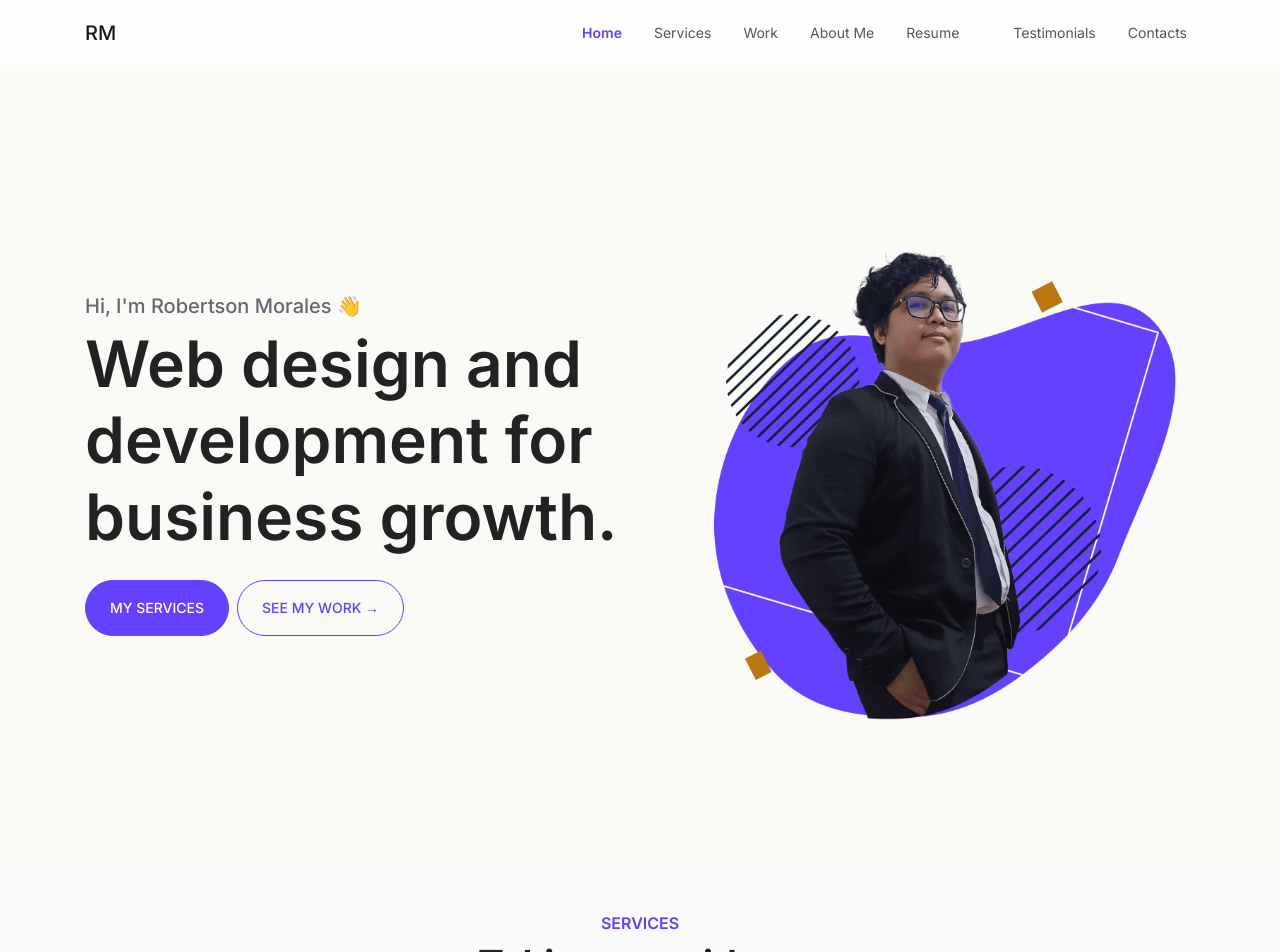
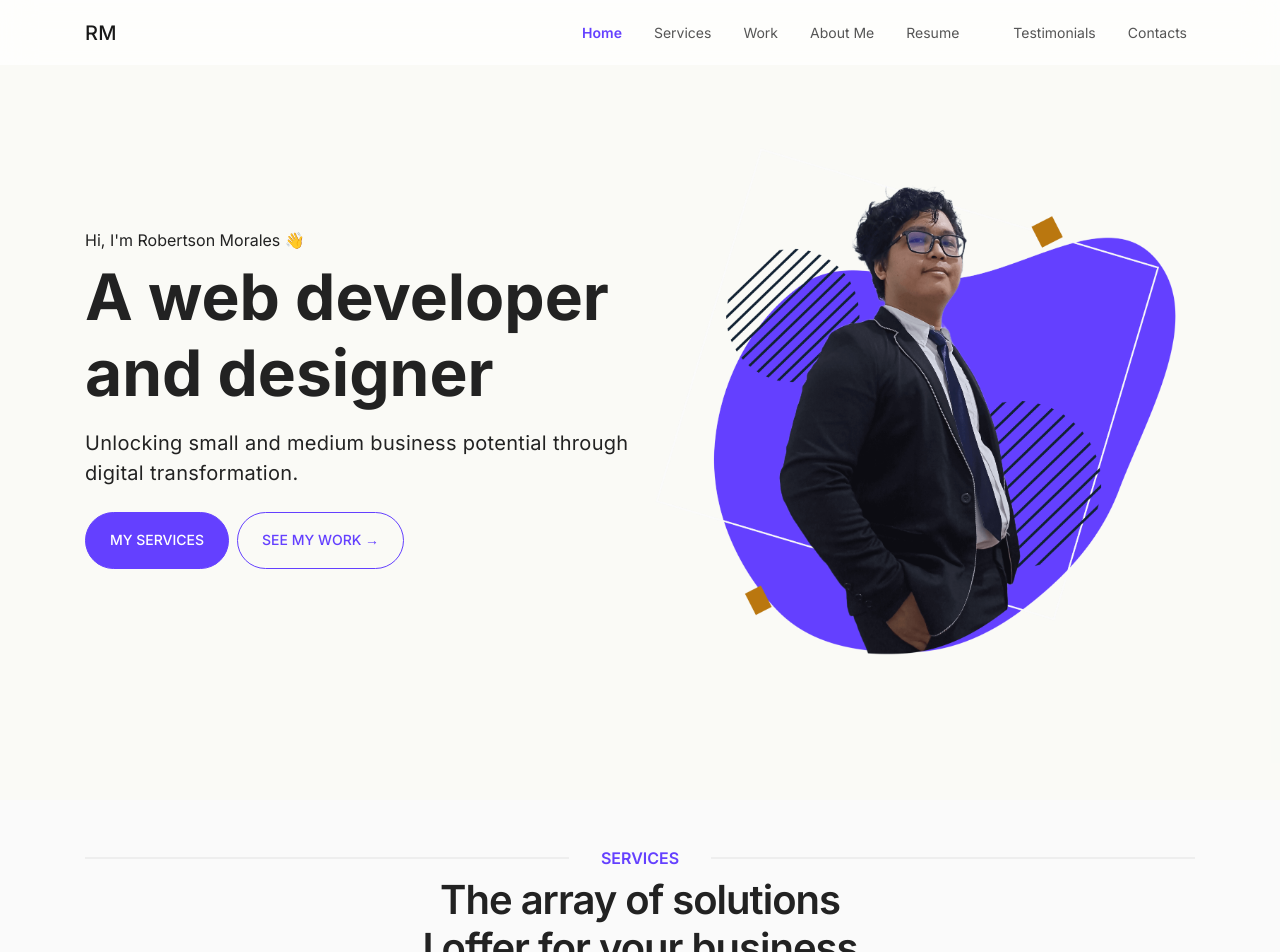
Before and after one commit to robertsonmorales/robertsonmorales.com, a React (Create React App) app: page / in a window 1280 px wide. Shown: the top 952 px of the page. Built offline with nearby package versions, Linux system fonts and the light colour scheme; some icons are missing.

Commit message:
update: headline and subheadline

```diff
--- a/src/components/Header.jsx
+++ b/src/components/Header.jsx
@@ -4,7 +4,7 @@ import ButtonNavigation from './atoms/ButtonNavigation';
 
 function Header() {
     return (
-        <header className='sticky-top glassmorphism'>
+        <header className='fixed-top glassmorphism'>
             <nav
                 className="navbar navbar-expand-md navbar-light mobile-bg-white"
                 id="navbar"
--- a/src/components/atoms/Subheadline.jsx
+++ b/src/components/atoms/Subheadline.jsx
@@ -4,7 +4,11 @@ function Subheadline({ section, label }) {
 
     return (
         <div className="text-center mb-4">
-            <div className="text-section">{ section }</div>
+            <div className="text-section">
+                <div className="borders"></div>
+                <span>{ section }</span>
+                <div className="borders"></div>
+            </div>
             <h1 className="text-highlight" dangerouslySetInnerHTML={{ __html: label }} />
         </div>
     );
--- a/src/components/compounds/Hero.jsx
+++ b/src/components/compounds/Hero.jsx
@@ -9,8 +9,9 @@ function Hero() {
             <div className="row no-gutters container">
                 <div className="col flexbox-center flex-column">
                     <div className="text-left">
-                        <p className="h5 font-weight-500 text-muted" id="specialize">Hi, I'm Robertson Morales 👋</p>
-                        <h1 className="display-3 font-stack-1 mb-3 mb-md-4" id="intro">Web design and development for business growth.</h1>
+                        <p className="h6 font-weight-normal">Hi, I'm Robertson Morales 👋</p>
+                        <h1 className="display-3 font-stack-1 mb-3">A web developer and designer</h1>
+                        <p className="h5 font-weight-normal mb-3 mb-md-4">Unlocking small and medium business potential through digital transformation.</p>
 
                         <div className="call-to-actions">
                             <ButtonNavigation selector="btn btn-primary mb-1 mb-md-0 mr-2 mobile-w-100"
--- a/src/components/compounds/Services.jsx
+++ b/src/components/compounds/Services.jsx
@@ -16,7 +16,7 @@ export default function Services () {
       <div className="container">
         <Subheadline
           section="Services"
-          label="Taking your ideas <br> from concept to reality" />
+          label="The array of solutions <br /> I offer for your business" />
 
         <div className="card-deck my-5">{ renderServices }</div>
       </div>
--- a/src/components/compounds/Works.jsx
+++ b/src/components/compounds/Works.jsx
@@ -29,7 +29,7 @@ function Works() {
                     <Button
                         id="view-more-projects"
                         selector="btn btn-outline-primary"
-                        text="View More Projects"
+                        text="More Projects &#8594;"
                         action={ viewMoreProjects }
                     />
                 </div>
--- a/src/components/molecules/Project.jsx
+++ b/src/components/molecules/Project.jsx
@@ -50,7 +50,7 @@ class Project extends React.Component {
             <div className={ this.renderLayout() }>
                 <div className="col-md-5">
                     <div className="d-flex flex-column gap-x-sm">
-                        <h3 className="work-title mb-0">{  this.state.details.title }</h3>
+                        <h3 className="work-title mb-0 w-75">{  this.state.details.title }</h3>
 
                         <ul className="built-with">{ this.renderBuiltWith() }</ul>
 
--- a/src/sass/_overwrite.scss
+++ b/src/sass/_overwrite.scss
@@ -8,10 +8,19 @@ h1, h2, h3, h4, h5, h6{
     font-size: clamp(1.8rem, 6vw, 4rem);
 }
 
+.h4, h4{
+    line-height: 1.3;
+}
+
+.h5, h5{
+    line-height: 1.5;
+    letter-spacing: .015em;
+}
+
 .display-3{
     font-size: clamp(2.4rem, 64px, 64px);
 
-    @extend .font-weight-600;
+    @extend .font-weight-bold;
 }
 
 #intro{
--- a/src/sass/_variables.scss
+++ b/src/sass/_variables.scss
@@ -8,6 +8,7 @@ $light: #f3f3f3 !default; // f3f3f3
 $dark: #222 !default;
 $white: #fff;
 $text-muted: #626970;
+$border-color: #eee;
 // blue : 4285f4;
 // green: 34a853;
 //  red: ea4335
```
Also changed, not shown: src/sass/_custom.scss (+8 -0 lines), src/sass/style.css, 1 other file (tests, documents, lock files or other folders).
